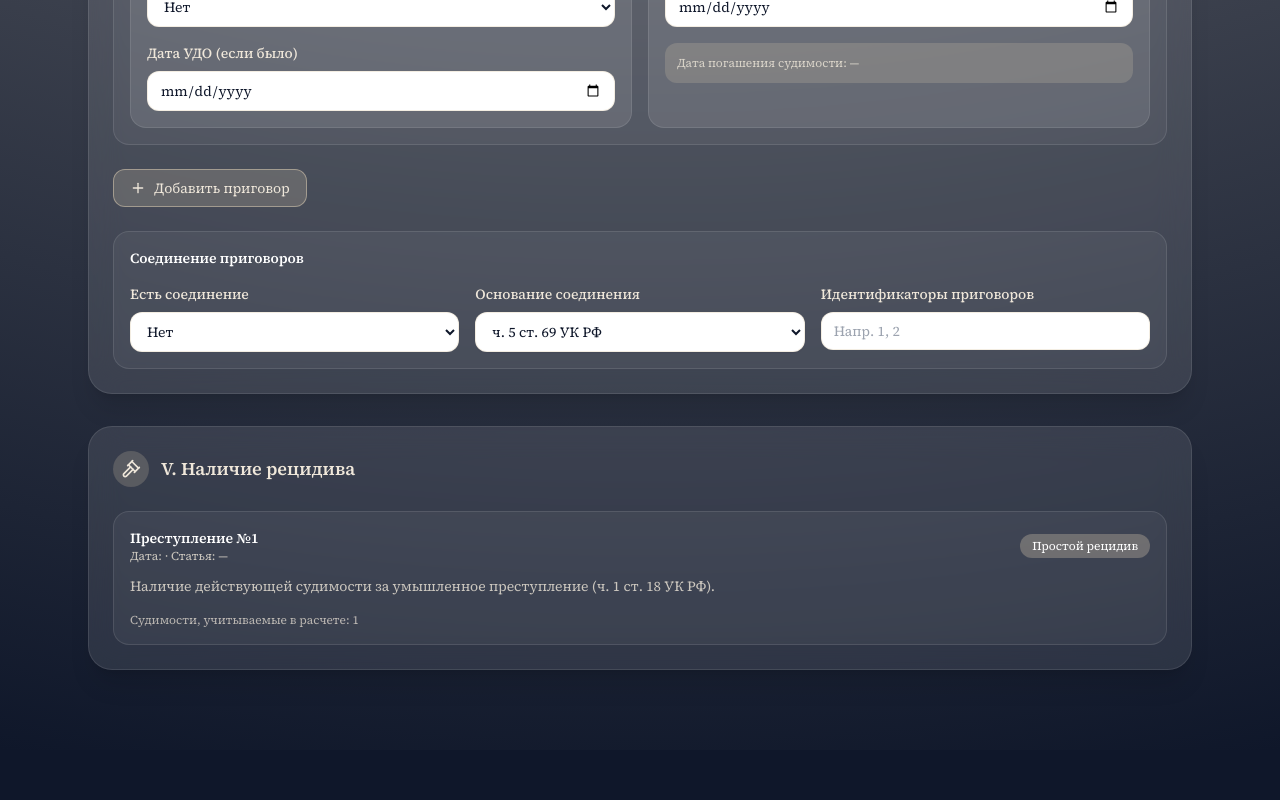
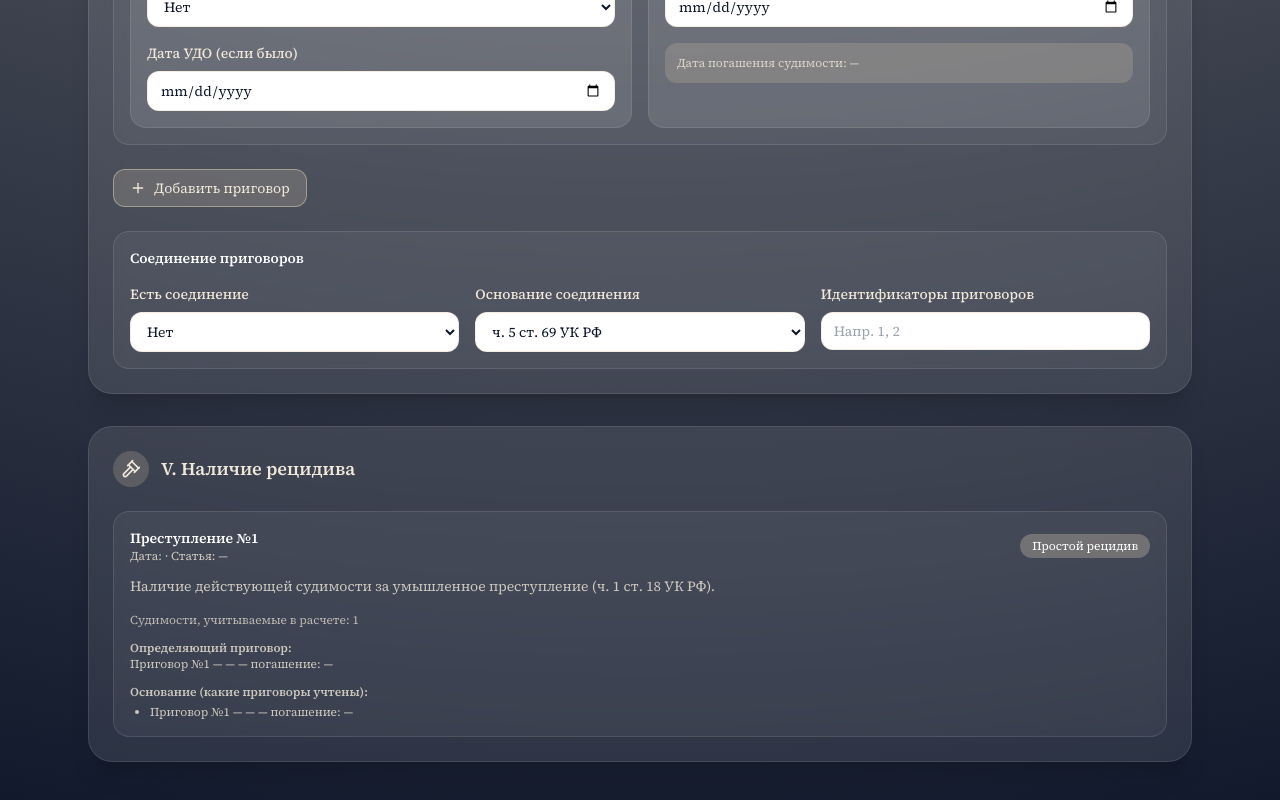
Before and after one commit to gorbunovoleg0890-star/JG23, a React (Vite) app: page / in a window 1280 px wide. Shown: the part 1932-2732 px from the top of the page. Before the commit the page ends 2682 px from the top, so only its background shows below. Built offline with nearby package versions, Linux system fonts and the light colour scheme.

Commit message:
Save work in progress

```diff
--- a/src/App.jsx
+++ b/src/App.jsx
@@ -65,6 +65,13 @@ const emptyConviction = () => ({
 });
 
 const formatDate = (value) => (value ? new Date(value).toLocaleDateString('ru-RU') : '');
+
+const formatArticleRef = (crime) => {
+  if (!crime?.articleId) return '—';
+  const part = crime.partId ? ` ч. ${crime.partId}` : '';
+  const point = crime.pointId ? ` п. ${crime.pointId}` : '';
+  return `ст. ${crime.articleId}${part}${point}`;
+};
 
 const addYears = (date, years) => {
   if (!date) return '';
@@ -158,25 +165,37 @@ const isConvictionEligible = (entry, newCrimeDate) => {
   );
 };
 
-const getRecidivismType = (newCrime, eligibleCrimes) => {
+const getRecidivismAssessment = (newCrime, eligibleCrimes) => {
+  const pickDecisive = (list) => {
+    if (!list.length) return null;
+    const sorted = [...list].sort((a, b) => {
+      const da = getExpungementDate(a.conviction) || '9999-12-31';
+      const db = getExpungementDate(b.conviction) || '9999-12-31';
+      return db.localeCompare(da);
+    });
+    return sorted[0];
+  };
+
   if (newCrime.intent !== 'умышленное') {
     return {
       type: 'Нет рецидива',
-      reason: 'Новое преступление совершено по неосторожности (ч. 1 ст. 18 УК РФ).'
+      reason: 'Новое преступление совершено по неосторожности (ч. 1 ст. 18 УК РФ).',
+      basis: [],
+      decisive: null
     };
   }
 
   if (eligibleCrimes.length === 0) {
     return {
       type: 'Нет рецидива',
-      reason:
-        'Нет действующих судимостей за умышленные преступления средней/тяжкой категории.'
+      reason: 'Нет действующих судимостей за умышленные преступления средней/тяжкой категории.',
+      basis: [],
+      decisive: null
     };
   }
 
   const severePrior = eligibleCrimes.filter(
-    ({ crime, conviction }) =>
-      crime.category === 'тяжкое' || crime.category === 'особо тяжкое'
+    ({ crime }) => crime.category === 'тяжкое' || crime.category === 'особо тяжкое'
   );
   const mediumPrior = eligibleCrimes.filter(
     ({ crime }) => crime.category === 'средней тяжести'
@@ -191,49 +210,53 @@ const getRecidivismType = (newCrime, eligibleCrimes) => {
     ({ crime }) => crime.category === 'тяжкое'
   );
 
-  if (
-    newCrime.category === 'тяжкое' &&
-    newCrime.realImprisonment &&
-    heavyImprisonmentPrior.length >= 2
-  ) {
+  if (newCrime.category === 'тяжкое' && newCrime.realImprisonment && heavyImprisonmentPrior.length >= 2) {
+    const basis = heavyImprisonmentPrior.slice(0, 2);
     return {
       type: 'Особо опасный рецидив',
-      reason: 'Два и более тяжких умышленных преступления с реальным лишением свободы (ч. 3 ст. 18 УК РФ).'
+      reason: 'Два и более тяжких умышленных преступления с реальным лишением свободы (ч. 3 ст. 18 УК РФ).',
+      basis,
+      decisive: pickDecisive(basis)
     };
   }
 
-  if (
-    newCrime.category === 'особо тяжкое' &&
-    (heavyImprisonmentPrior.length >= 2 || severeImprisonmentPrior.length >= 1)
-  ) {
+  if (newCrime.category === 'особо тяжкое' && (heavyImprisonmentPrior.length >= 2 || severeImprisonmentPrior.length >= 1)) {
+    const basis = severeImprisonmentPrior.length ? severeImprisonmentPrior.slice(0, 1) : heavyImprisonmentPrior.slice(0, 2);
     return {
       type: 'Особо опасный рецидив',
-      reason: 'Особо тяжкое новое преступление и тяжкие/особо тяжкие судимости (ч. 3 ст. 18 УК РФ).'
+      reason: 'Особо тяжкое новое преступление и тяжкие/особо тяжкие судимости (ч. 3 ст. 18 УК РФ).',
+      basis,
+      decisive: pickDecisive(basis)
     };
   }
 
-  if (
-    newCrime.category === 'тяжкое' &&
-    newCrime.realImprisonment &&
-    mediumPrior.length >= 2 &&
-    realImprisonmentPrior.length >= 2
-  ) {
+  if (newCrime.category === 'тяжкое' && newCrime.realImprisonment && mediumPrior.length >= 2 && realImprisonmentPrior.length >= 2) {
+    const mediumImprisonment = realImprisonmentPrior.filter(({ crime }) => crime.category === 'средней тяжести');
+    const basis = mediumImprisonment.slice(0, 2).length ? mediumImprisonment.slice(0, 2) : realImprisonmentPrior.slice(0, 2);
     return {
       type: 'Опасный рецидив',
-      reason: 'Два и более умышленных преступления средней тяжести с лишением свободы (ч. 2 ст. 18 УК РФ).'
+      reason: 'Два и более умышленных преступления средней тяжести с лишением свободы (ч. 2 ст. 18 УК РФ).',
+      basis,
+      decisive: pickDecisive(basis)
     };
   }
 
   if (newCrime.category === 'тяжкое' && severePrior.length >= 1) {
+    const basis = severePrior.slice(0, 1);
     return {
       type: 'Опасный рецидив',
-      reason: 'Новое тяжкое преступление при наличии тяжкой/особо тяжкой судимости (ч. 2 ст. 18 УК РФ).'
+      reason: 'Новое тяжкое преступление при наличии тяжкой/особо тяжкой судимости (ч. 2 ст. 18 УК РФ).',
+      basis,
+      decisive: pickDecisive(basis)
     };
   }
 
+  const basis = [pickDecisive(eligibleCrimes)].filter(Boolean);
   return {
     type: 'Простой рецидив',
-    reason: 'Наличие действующей судимости за умышленное преступление (ч. 1 ст. 18 УК РФ).'
+    reason: 'Наличие действующей судимости за умышленное преступление (ч. 1 ст. 18 УК РФ).',
+    basis,
+    decisive: pickDecisive(basis)
   };
 };
 
@@ -284,16 +307,19 @@ export default function App() {
 
   const priorCrimes = useMemo(() => getPriorCrimes(convictions), [convictions]);
 
+  const convictionNumberById = useMemo(() => {
+    const map = new Map();
+    convictions.forEach((c, idx) => map.set(c.id, idx + 1));
+    return map;
+  }, [convictions]);
+
   const recidivismReport = useMemo(() => {
     return newCrimes.map((crime) => {
       const eligible = priorCrimes.filter((entry) => isConvictionEligible(entry, crime.date));
-      return {
-        crime,
-        eligible,
-        assessment: getRecidivismType(crime, eligible)
-      };
+      const assessment = getRecidivismAssessment(crime, eligible);
+      return { crime, eligible, assessment };
     });
-  }, [newCrimes, priorCrimes]);
+  }, [newCrimes, priorCrimes, convictions, convictionNumberById]);
 
   const updateCrime = (index, updates) => {
     setNewCrimes((prev) =>
@@ -1054,7 +1080,7 @@ export default function App() {
                       Преступление №{index + 1}
                     </h3>
                     <p className="text-xs text-law-100/80">
-                      Дата: {formatDate(entry.crime.date)} · Статья: {entry.crime.articleId || '—'}
+                      Дата: {formatDate(entry.crime.date)} · Статья: {formatArticleRef(entry.crime)}
                     </p>
                   </div>
                   <span className="rounded-full bg-law-200/30 px-3 py-1 text-xs text-white">
@@ -1065,6 +1091,38 @@ export default function App() {
                 <div className="mt-4 text-xs text-law-100/70">
                   Судимости, учитываемые в расчете: {entry.eligible.length || 'нет'}
                 </div>
+                {entry.assessment.decisive && (
+                  <div className="mt-3 text-xs text-law-100/80">
+                    <div className="font-semibold">Определяющий приговор:</div>
+                    <div>
+                      Приговор №{convictionNumberById.get(entry.assessment.decisive.conviction.id) ?? '—'}
+                      {entry.assessment.decisive.conviction.verdictDate
+                        ? ` от ${formatDate(entry.assessment.decisive.conviction.verdictDate)}`
+                        : ''}
+                      {' — '}
+                      {formatArticleRef(entry.assessment.decisive.crime)}
+                      {' — '}
+                      погашение: {formatDate(getExpungementDate(entry.assessment.decisive.conviction)) || '—'}
+                    </div>
+                  </div>
+                )}
+                {entry.assessment.basis?.length > 0 && (
+                  <div className="mt-3 text-xs text-law-100/80">
+                    <div className="font-semibold">Основание (какие приговоры учтены):</div>
+                    <ul className="mt-1 list-disc pl-5 space-y-1">
+                      {entry.assessment.basis.map((b) => (
+                        <li key={`${b.conviction.id}-${b.crime.id}`}>
+                          Приговор №{convictionNumberById.get(b.conviction.id) ?? '—'}
+                          {b.conviction.verdictDate ? ` от ${formatDate(b.conviction.verdictDate)}` : ''}
+                          {' — '}
+                          {formatArticleRef(b.crime)}
+                          {' — '}
+                          погашение: {formatDate(getExpungementDate(b.conviction)) || '—'}
+                        </li>
+                      ))}
+                    </ul>
+                  </div>
+                )}
               </div>
             ))}
           </div>
```
Also changed, not shown: 1 other file (tests, documents, lock files or other folders).
